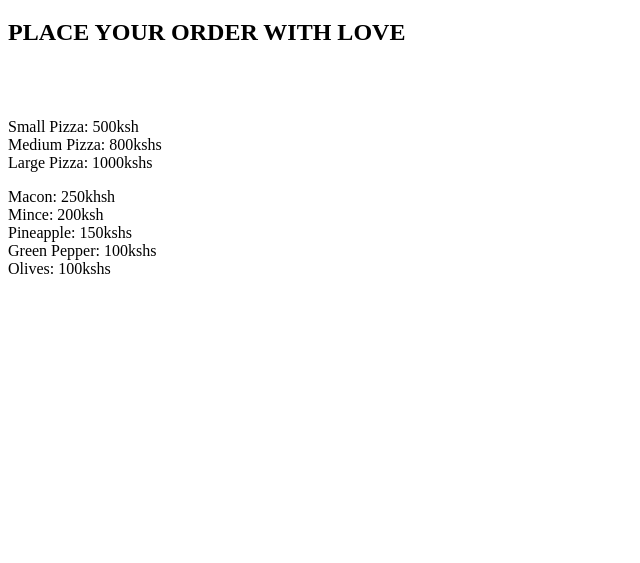
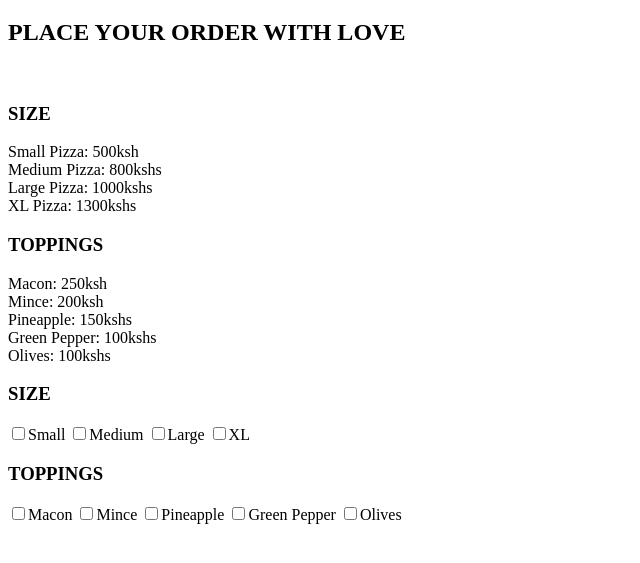
Before and after one commit to Princentaba1/Princespizzahub, a plain HTML site: page index.html in a window 1280 px wide. Shown: the part 61-624 px from the top of the page, without its empty margins (0-640 px from the left). Drawn offline with Linux system fonts and the light colour scheme.

Commit message:
6th commit added value ids for both toppings and pizza sizes

```diff
--- a/index.html
+++ b/index.html
@@ -17,21 +17,41 @@
         </div>
         <div id="order-form">
             <h2>PLACE YOUR ORDER WITH LOVE</h2>
-             <br><br>
+             <br>
+              <h3>SIZE</h3>
               <p>
                Small Pizza:   500ksh<br>
                Medium Pizza:   800kshs<br>
                Large Pizza:   1000kshs<br>
+               XL Pizza:    1300kshs
               </p>
 
+              <h3>TOPPINGS</h3>
               <p>
-                Macon:   250khsh<br>
+                Macon:   250ksh<br>
                 Mince:   200ksh<br>
                 Pineapple:   150kshs<br>
                 Green Pepper:   100kshs<br>
                 Olives:   100kshs<br>
               </p>
+
+              <form id="checklist">
+                  <h3>SIZE</h3>
+                  <input type="checkbox" name="size" value="small">Small
+                  <input type="checkbox" name="size" value="medium">Medium
+                  <input type="checkbox" name="size" value="large">Large
+                  <input type="checkbox" name="size" value="XL">XL
+                  <br>
+
+                  <h3>TOPPINGS</h3>
+                  <input type="checkbox" name="toppings" value="macon">Macon
+                  <input type="checkbox" name="toppings" value="mince">Mince
+                  <input type="checkbox" name="toppings" value="pineapple">Pineapple
+                  <input type="checkbox" name="toppings" value="greenpepper">Green Pepper
+                  <input type="checkbox" name="toppings" value="olives">Olives
+              </form>
         </div>
+
 
 </div>
 </body>
```
